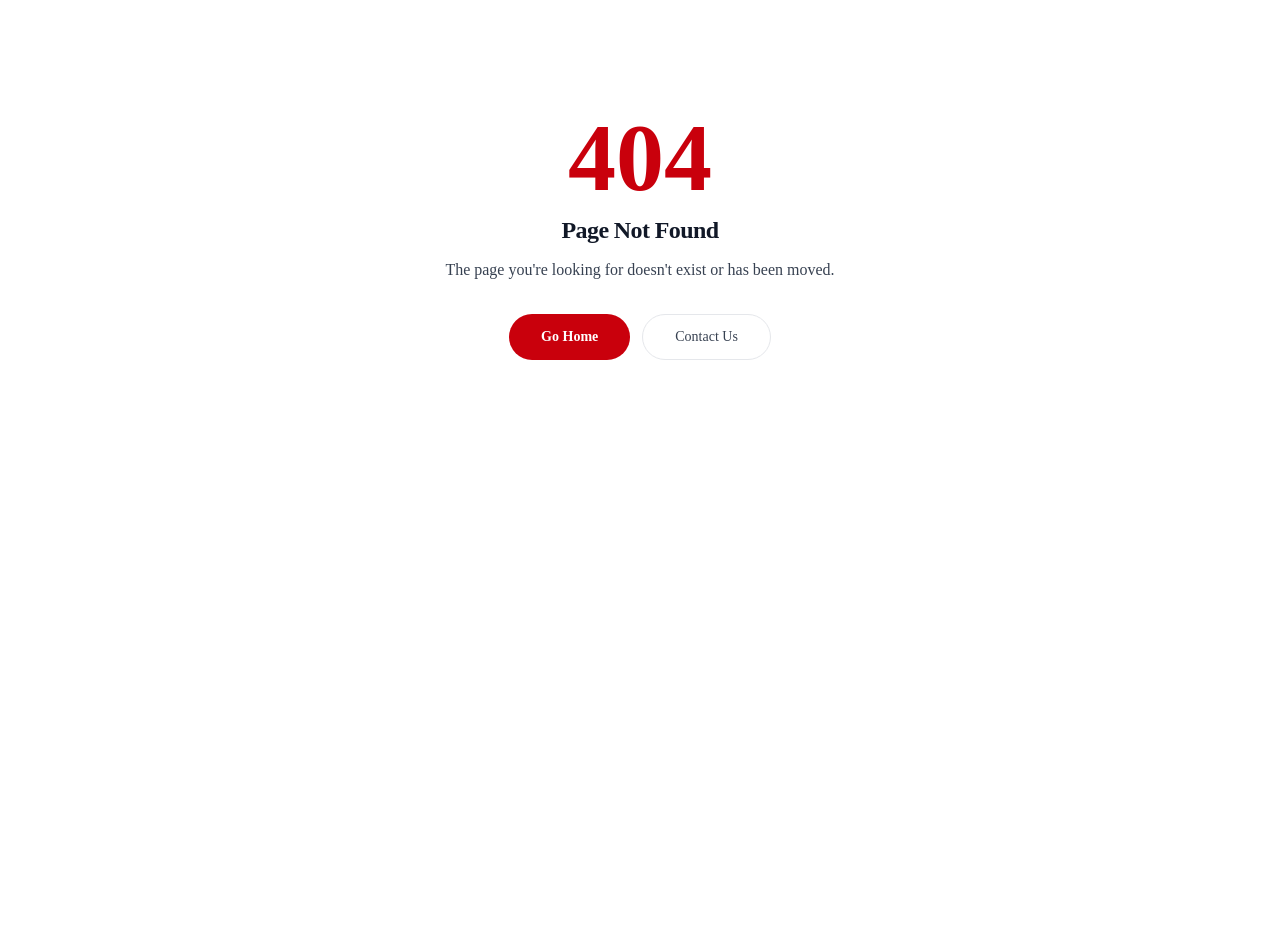
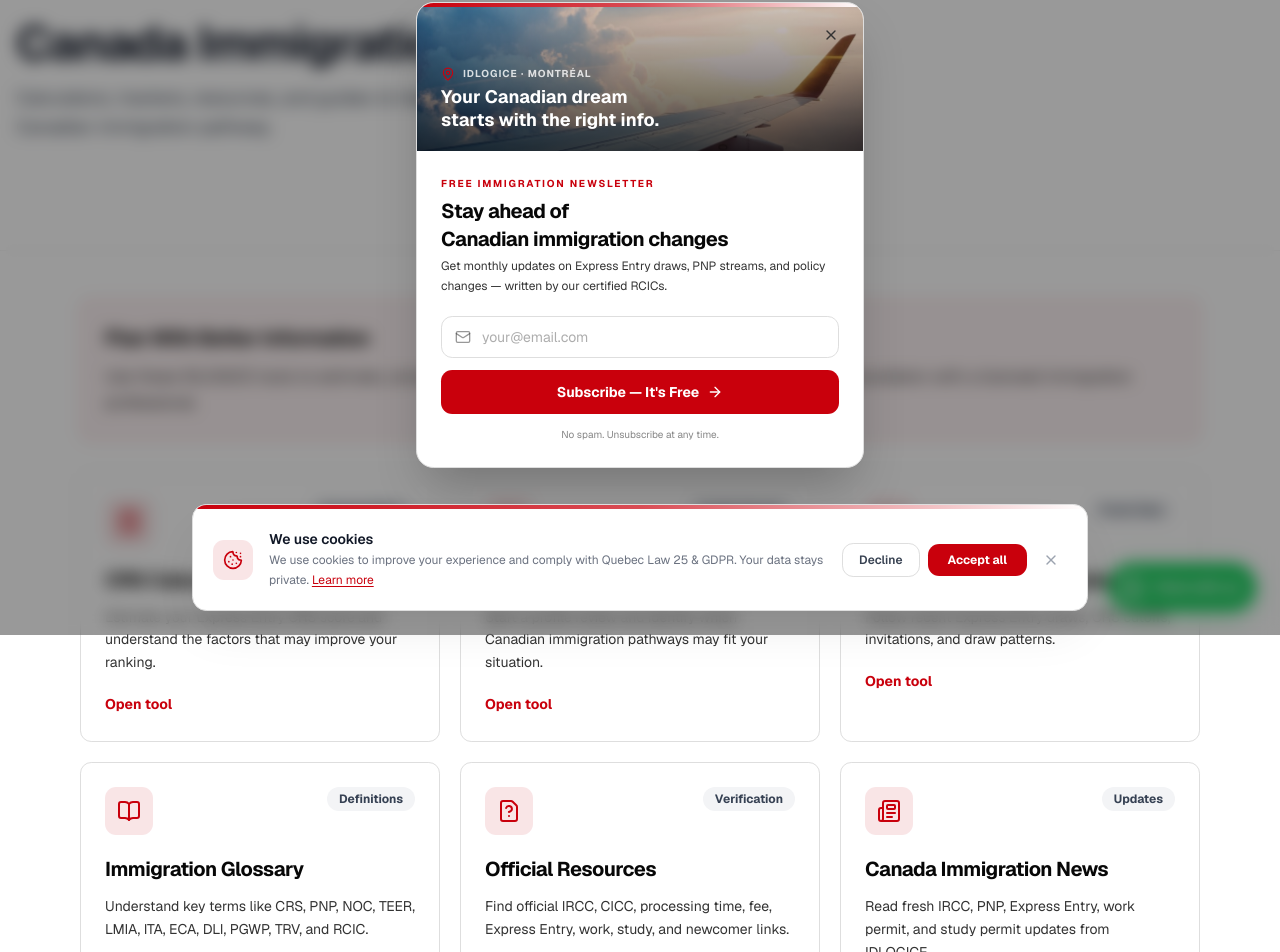
Before and after one commit to Aitibour/idlogice, a Next.js app: page /en/tools in a window 1280 px wide. Before the commit this address had no page. Shown: the part 165-1117 px from the top of the page. Before the commit the page ends 800 px from the top, so only its background shows below. Built offline with nearby package versions, Linux system fonts and the light colour scheme.

Commit message:
feat: add immigration tools hub

```diff
--- a/next.config.ts
+++ b/next.config.ts
@@ -29,6 +29,7 @@ const nextConfig: NextConfig = {
       "news",
       "jobs",
       "calculator",
+      "tools",
       "evaluation",
       "about",
       "contact",
--- /dev/null
+++ b/src/app/[locale]/(public)/tools/page.tsx
@@ -0,0 +1,157 @@
+import type { Metadata } from "next";
+import Link from "next/link";
+import { BarChart3, BookOpen, Calculator, FileQuestion, Newspaper, SearchCheck } from "lucide-react";
+import { generatePageAlternates } from "@/lib/seo/alternates";
+import { PageHero } from "@/components/sections/page-hero";
+
+const BASE = "https://idlogice.com";
+
+type Props = { params: Promise<{ locale: string }> };
+
+const tools = [
+  {
+    title: "CRS Calculator",
+    description: "Estimate your Express Entry CRS score and understand the factors that may improve your ranking.",
+    href: "/calculator",
+    icon: Calculator,
+    tag: "Express Entry",
+  },
+  {
+    title: "Free Eligibility Check",
+    description: "Start a profile review and identify which Canadian immigration pathways may fit your situation.",
+    href: "/evaluation",
+    icon: SearchCheck,
+    tag: "Profile Review",
+  },
+  {
+    title: "Express Entry Draw Tracker",
+    description: "Follow recent Express Entry draws, CRS cutoffs, invitations, and draw patterns.",
+    href: "/draws",
+    icon: BarChart3,
+    tag: "Fresh Data",
+  },
+  {
+    title: "Immigration Glossary",
+    description: "Understand key terms like CRS, PNP, NOC, TEER, LMIA, ITA, ECA, DLI, PGWP, TRV, and RCIC.",
+    href: "/glossary",
+    icon: BookOpen,
+    tag: "Definitions",
+  },
+  {
+    title: "Official Resources",
+    description: "Find official IRCC, CICC, processing time, fee, Express Entry, work, study, and newcomer links.",
+    href: "/official-resources",
+    icon: FileQuestion,
+    tag: "Verification",
+  },
+  {
+    title: "Canada Immigration News",
+    description: "Read fresh IRCC, PNP, Express Entry, work permit, and study permit updates from IDLOGICE.",
+    href: "/news",
+    icon: Newspaper,
+    tag: "Updates",
+  },
+];
+
+function jsonLd(data: object) {
+  const props = { dangerouslySetInnerHTML: { __html: JSON.stringify(data) } };
+  return <script type="application/ld+json" {...props} />;
+}
+
+export async function generateMetadata({ params }: Props): Promise<Metadata> {
+  const { locale } = await params;
+  const title = "Canada Immigration Tools | CRS Calculator, Draws, Evaluation";
+  const description = "IDLOGICE immigration tools: CRS calculator, free eligibility check, Express Entry draw tracker, glossary, official resources, and immigration news.";
+
+  return {
+    title,
+    description,
+    alternates: generatePageAlternates(locale, "/tools"),
+    openGraph: {
+      type: "website",
+      url: `${BASE}/${locale}/tools`,
+      title,
+      description,
+      siteName: "IDLOGICE",
+    },
+  };
+}
+
+export default async function ToolsPage({ params }: Props) {
+  const { locale } = await params;
+  const url = `${BASE}/${locale}/tools`;
+  const itemListLd = {
+    "@context": "https://schema.org",
+    "@type": "ItemList",
+    name: "Canada Immigration Tools",
+    description: "IDLOGICE tools and resources for Canadian immigration planning.",
+    url,
+    itemListElement: tools.map((tool, index) => ({
+      "@type": "ListItem",
+      position: index + 1,
+      url: `${BASE}/${locale}${tool.href}`,
+      name: tool.title,
+      description: tool.description,
+    })),
+  };
+
+  return (
+    <>
+      {jsonLd(itemListLd)}
+      <PageHero
+        title="Canada Immigration Tools"
+        subtitle="Calculators, trackers, resources, and guides to help you plan your Canadian immigration pathway."
+      />
+      <main className="container mx-auto max-w-6xl px-4 py-12">
+        <section className="mb-8 rounded-xl border border-primary/20 bg-primary/5 p-6">
+          <h2 className="text-xl font-bold text-foreground">Plan With Better Information</h2>
+          <p className="mt-3 text-muted-foreground leading-relaxed">
+            Use these IDLOGICE tools to estimate, compare, verify, and prepare. For case-specific advice, book a consultation with a licensed immigration professional.
+          </p>
+        </section>
+
+        <section className="grid gap-5 md:grid-cols-2 lg:grid-cols-3">
+          {tools.map((tool) => {
+            const Icon = tool.icon;
+            return (
+              <Link
+                key={tool.href}
+                href={`/${locale}${tool.href}`}
+                className="group rounded-xl border border-border bg-white p-6 transition-all hover:-translate-y-1 hover:border-primary hover:shadow-lg"
+              >
+                <div className="flex items-start justify-between gap-4">
+                  <div className="rounded-xl bg-primary/10 p-3 text-primary">
+                    <Icon className="size-6" aria-hidden="true" />
+                  </div>
+                  <span className="rounded-full bg-gray-100 px-3 py-1 text-xs font-bold text-gray-700">
+                    {tool.tag}
+                  </span>
+                </div>
+                <h2 className="mt-5 text-xl font-bold text-foreground group-hover:text-primary">{tool.title}</h2>
+                <p className="mt-3 text-sm leading-relaxed text-muted-foreground">{tool.description}</p>
+                <span className="mt-5 inline-flex text-sm font-bold text-primary underline-offset-4 group-hover:underline">
+                  Open tool
+                </span>
+              </Link>
+            );
+          })}
+        </section>
+
+        <section className="mt-8 rounded-xl border border-border bg-white p-6">
+          <h2 className="text-xl font-bold text-foreground">Not Sure Where to Start?</h2>
+          <p className="mt-3 text-muted-foreground leading-relaxed">
+            If you are unsure whether Express Entry, PNP, work, study, family sponsorship, or another pathway fits your profile, start with the free eligibility check.
+          </p>
+          <div className="mt-5 flex flex-wrap gap-3">
+            <Link href={`/${locale}/evaluation`} className="rounded-full bg-primary px-5 py-2.5 text-sm font-bold text-white hover:opacity-90">
+              Start Free Evaluation
+            </Link>
+            <Link href={`/${locale}/book-consultation`} className="rounded-full border border-border px-5 py-2.5 text-sm font-bold text-foreground hover:border-primary hover:text-primary">
+              Book Consultation
+            </Link>
+          </div>
+        </section>
+      </main>
+    </>
+  );
+}
--- a/src/app/sitemap.ts
+++ b/src/app/sitemap.ts
@@ -48,6 +48,7 @@ const ROUTES: Route[] = [
   { path: "/contact",                     priority: STANDARD, changeFreq: "monthly" },
   { path: "/book-consultation",           priority: TOP,      changeFreq: "weekly" },
   { path: "/draws",                       priority: TOOLS,    changeFreq: "daily" },
+  { path: "/tools",                       priority: TOOLS,    changeFreq: "weekly" },
   { path: "/calculator",                  priority: TOOLS,    changeFreq: "weekly" },
   { path: "/evaluation",                  priority: TOOLS,    changeFreq: "weekly" },
   { path: "/services",                    priority: TOP,      changeFreq: "monthly" },
--- a/src/components/layout/footer.tsx
+++ b/src/components/layout/footer.tsx
@@ -43,6 +43,7 @@ export function Footer() {
                 { href: "/for",          label: "Immigration by Profession" },
                 { href: "/programs",     label: "Immigration Programs" },
                 { href: "/guides/canada-immigration", label: "Immigration Guide" },
+                { href: "/tools",        label: "Immigration Tools" },
                 { href: "/faq",          label: "FAQ"              },
                 { href: "/glossary",     label: "Immigration Glossary" },
                 { href: "/testimonials", label: "Success Stories"  },
```
